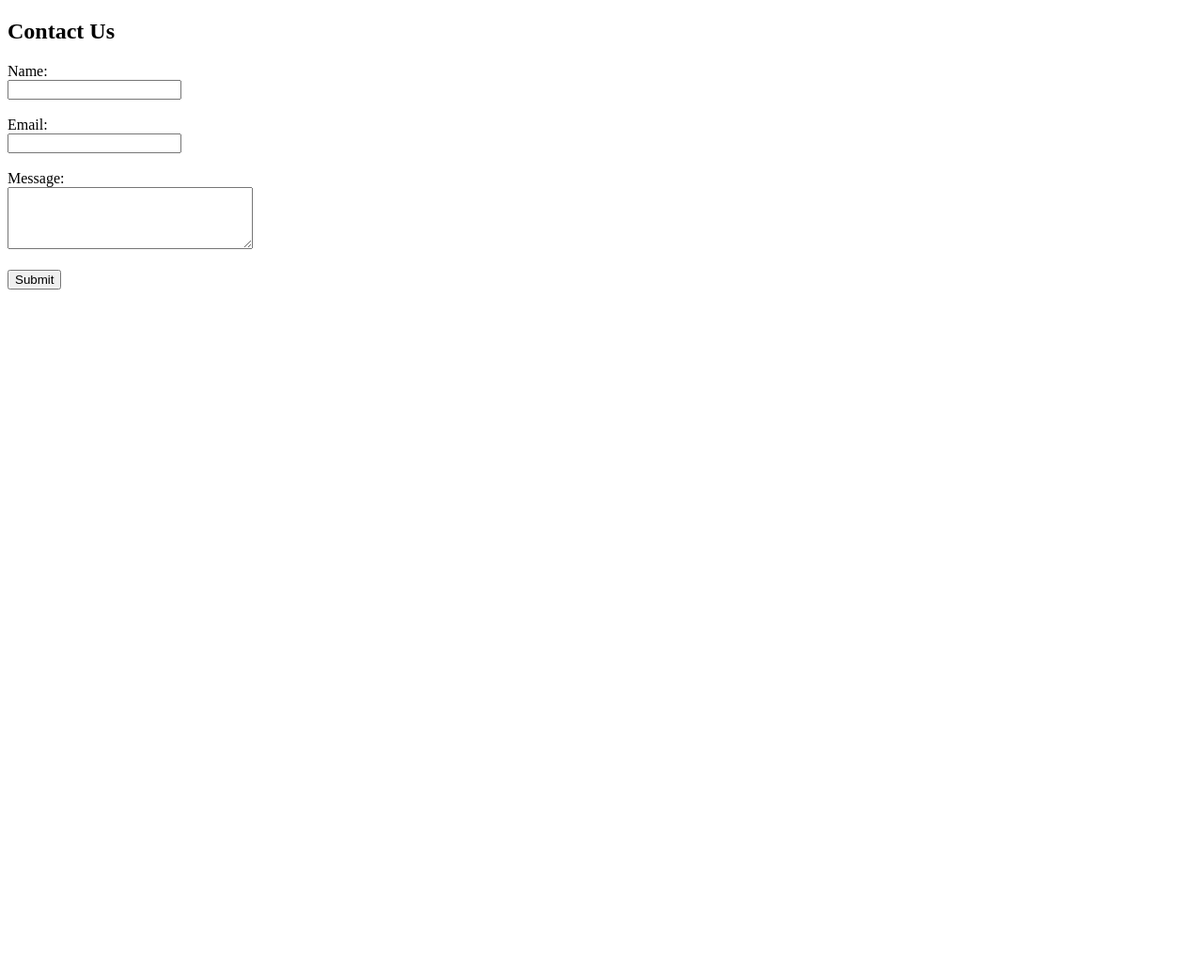
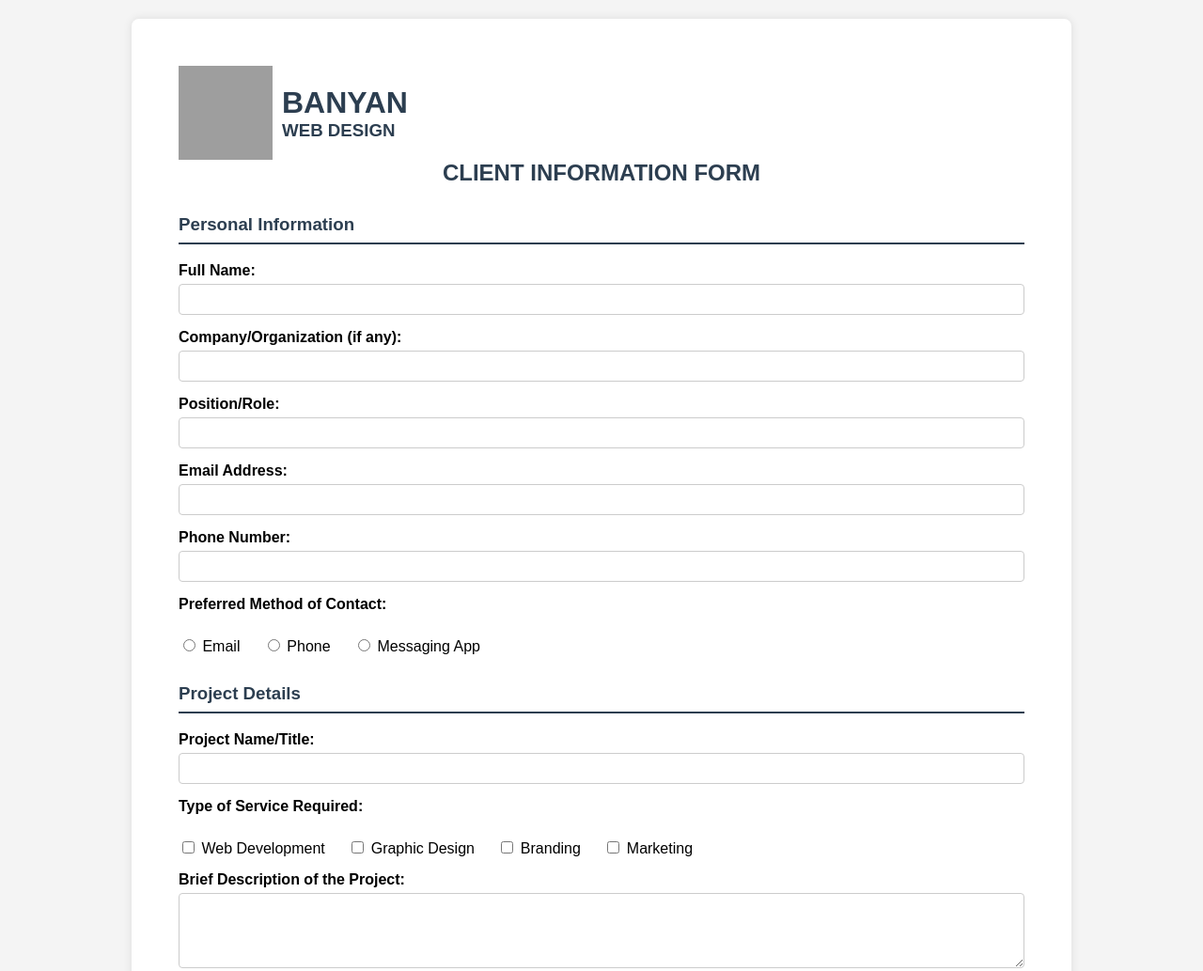
Before and after one commit to janethcajara/Web_2, a plain HTML site: page web_2/index.html in a window 1280 px wide. Shown: the top 1033 px of the page at 94% size. Before the commit the page ends 800 px from the top, so only its background shows below. Drawn offline with Linux system fonts and the light colour scheme; grey boxes are pictures that could not be loaded.

Commit message:
starter pack

```diff
--- /dev/null
+++ b/web_2/css.css
@@ -0,0 +1,105 @@
+body {
+    font-family: Arial, sans-serif;
+    background-color: #f4f4f4;
+    margin: 0;
+    padding: 20px;
+  }
+
+  .container {
+    max-width: 900px;
+    margin: auto;
+    background-color: #fff;
+    padding: 50px;
+    border-radius: 8px;
+    box-shadow: 0 0 10px rgba(0,0,0,0.1);
+  }
+
+  h1 {
+    text-align: left;
+    color: #2c3e50;
+    margin-bottom: 0px;
+  }
+  h3 {
+    text-align: left;
+    color: #2c3e50;
+    margin-top: 0px;
+  }
+  h2 {
+    text-align:center;
+    color: #2c3e50;
+  }
+
+  .section {
+    margin-top: 30px;
+  }
+
+  .section h3 {
+    border-bottom: 2px solid #2c3e50;
+    padding-bottom: 8px;
+    text-align: left;
+  }
+
+  label {
+    display: block;
+    margin-top: 15px;
+    font-weight: bold;
+  }
+
+  input[type="text"],
+  input[type="email"],
+  input[type="tel"],
+  textarea,
+  select {
+    width: 100%;
+    padding: 8px;
+    margin-top: 5px;
+    box-sizing: border-box;
+    border-radius: 4px;
+    border: 1px solid #ccc;
+  }
+
+  .options {
+    margin-top: 10px;
+  }
+
+  .options label {
+    display: inline-block;
+    margin-right: 20px;
+    font-weight: normal;
+  }
+
+  textarea {
+    resize: vertical;
+    min-height: 80px;
+  }
+
+  .signature {
+    margin-top: 30px;
+  }
+
+  .signature input {
+    width: 50%;
+    margin-top: 5px;
+  }
+
+  button {
+    display: block;
+    margin: 30px auto;
+    padding: 12px 30px;
+    background-color: #2c3e50;
+    color: #fff;
+    border: none;
+    border-radius: 5px;
+    font-size: 16px;
+    cursor: pointer;
+  }
+
+  button:hover {
+    background-color: #34495e;
+  }
+ .container img {
+    width: 100px;
+    height: 100px;
+    float: left;
+    margin-right: 10px;
+  }
--- a/web_2/index.html
+++ b/web_2/index.html
@@ -1,23 +1,111 @@
 <!DOCTYPE html>
 <html lang="en">
 <head>
-    <meta charset="UTF-8" />
-    <meta name="viewport" content="width=device-width, initial-scale=1.0" />
-    <title>Fill up Form</title>
+<meta charset="UTF-8" />
+<meta name="viewport" content="width=device-width, initial-scale=1.0" />
+<title>BANYAN WER DELION - Client Information Form</title>
+<link rel="stylesheet" href="css.css">
 </head>
 <body>
-    <h2>Contact Us</h2>
-    <form action="#" method="post">
-        <label for="name">Name:</label><br />
-        <input type="text" id="name" name="name" required /><br /><br />
 
-        <label for="email">Email:</label><br />
-        <input type="email" id="email" name="email" required /><br /><br />
+<div class="container">
+  <img src="https://i.fbcd.co/products/resized/resized-750-500/1143-banyan-tree-gold-golden-logo-2f7c0089b91876e91cf1eb573ff0e7cf3b9a8855030808a7dcdf43a27c143640.jpg" alt="Icon" />
+  <h1>BANYAN</h1>
+  <h3>WEB DESIGN</h3>
+  <h2>CLIENT INFORMATION FORM</h2>
 
-        <label for="message">Message:</label><br />
-        <textarea id="message" name="message" rows="4" cols="30" required></textarea><br /><br />
+  <div class="section">
+    <h3>Personal Information</h3>
+    <label for="fullname">Full Name:</label>
+    <input type="text" id="fullname" name="fullname" />
 
-        <button type="submit">Submit</button>
-    </form>
+    <label for="company">Company/Organization (if any):</label>
+    <input type="text" id="company" name="company" />
+
+    <label for="position">Position/Role:</label>
+    <input type="text" id="position" name="position" />
+
+    <label for="email">Email Address:</label>
+    <input type="email" id="email" name="email" />
+
+    <label for="phone">Phone Number:</label>
+    <input type="tel" id="phone" name="phone" />
+
+    <label>Preferred Method of Contact:</label>
+    <div class="options">
+      <label><input type="radio" name="contact_method" value="Email" /> Email</label>
+      <label><input type="radio" name="contact_method" value="Phone" /> Phone</label>
+      <label><input type="radio" name="contact_method" value="Messaging App" /> Messaging App</label>
+    </div>
+  </div>
+
+  <div class="section">
+    <h3>Project Details</h3>
+    <label for="project_name">Project Name/Title:</label>
+    <input type="text" id="project_name" name="project_name" />
+
+    <label for="service_type">Type of Service Required:</label>
+    <div class="options">
+      <label><input type="checkbox" name="service_type" value="Web Development" /> Web Development</label>
+      <label><input type="checkbox" name="service_type" value="Graphic Design" /> Graphic Design</label>
+      <label><input type="checkbox" name="service_type" value="Branding" /> Branding</label>
+      <label><input type="checkbox" name="service_type" value="Marketing" /> Marketing</label>
+    </div>
+
+    <label for="description">Brief Description of the Project:</label>
+    <textarea id="description" name="description"></textarea>
+
+    <label for="target_audience">Target Audience:</label>
+    <input type="text" id="target_audience" name="target_audience" />
+
+    <label for="deadline">Deadline or Timeline:</label>
+    <input type="text" id="deadline" name="deadline" />
+
+    <label for="budget">Budget Range:</label>
+    <div class="options">
+      <label><input type="radio" name="budget" value="Below P10,000" /> Below P10,000</label>
+      <label><input type="radio" name="budget" value="P10,000 - P30,000" /> P10,000 - P30,000</label>
+      <label><input type="radio" name="budget" value="P50,000+" /> P50,000+</label>
+    </div>
+
+    <label for="file_content">File & Content Provision</label>
+    <div class="options">
+      <label><input type="radio" name="content_provision" value="Yes" /> Yes</label>
+      <label><input type="radio" name="content_provision" value="No" /> No</label>
+      <label><input type="radio" name="content_provision" value="Partially" /> Partially</label>
+    </div>
+
+    <label for="brand_assets">Do you have brand assets (logo, colors, fonts)?</label>
+    <div class="options">
+      <label><input type="radio" name="brand_assets" value="Yes" /> Yes</label>
+      <label><input type="radio" name="brand_assets" value="No" /> No</label>
+    </div>
+  </div>
+
+  <div class="section">
+    <h3>Approvals & Follow-ups</h3>
+    <label for="approver">Who will approve designs or decisions on your side?</label>
+    <input type="text" id="approver" name="approver" />
+
+    <label for="updates_frequency">How often do you prefer updates?</label>
+    <div class="options">
+      <label><input type="radio" name="updates" value="Daily" /> Daily</label>
+      <label><input type="radio" name="updates" value="Weekly" /> Weekly</label>
+      <label><input type="radio" name="updates" value="At key milestones" /> At key milestones</label>
+    </div>
+  </div>
+
+  <div class="signature">
+    <h3>Signature (if printed)</h3>
+    <label for="client_signature">Client Signature:</label>
+    <input type="text" id="client_signature" name="client_signature" />
+
+    <label for="date">Date:</label>
+    <input type="date" id="date" name="date" />
+  </div>
+
+  <button type="submit">Submit</button>
+</div>
+
 </body>
 </html>
```
